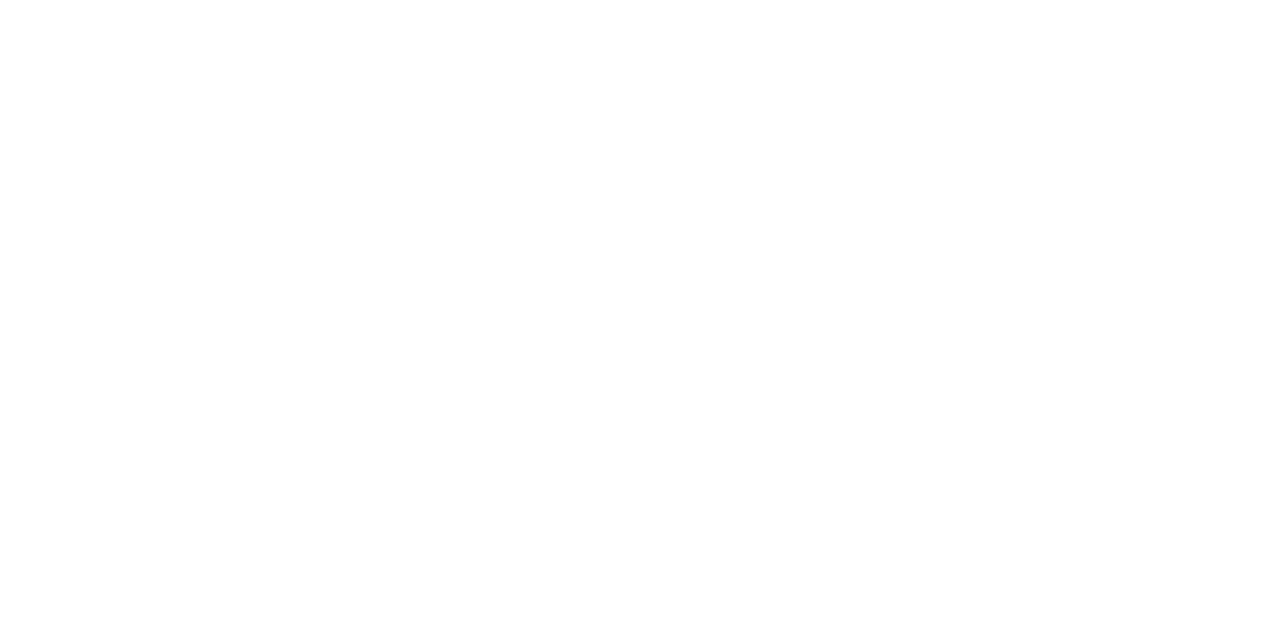
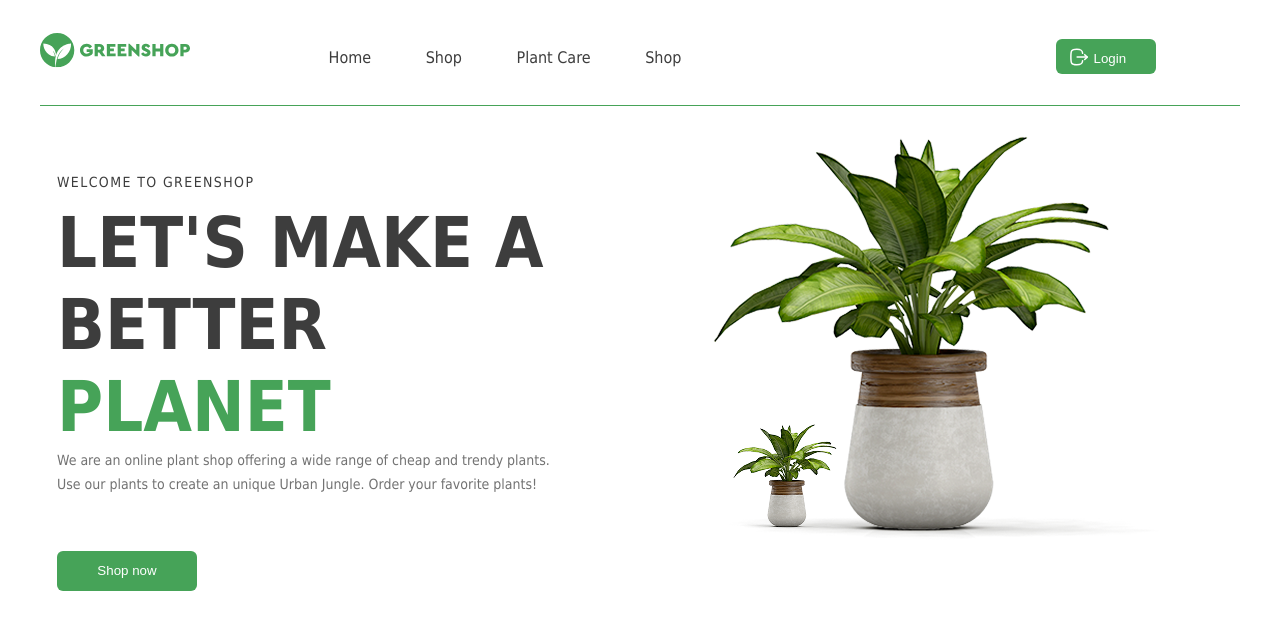
Before and after one commit to lponomarenko0008-svg/test, a plain HTML site: page index.html in a window 1280 px wide. Drawn offline with Linux system fonts and the light colour scheme.

Commit message:
lessons-006

```diff
--- a/css/style.css
+++ b/css/style.css
@@ -0,0 +1,146 @@
+* {
+    margin: 0;
+    box-sizing: border-box;
+}
+
+.body {
+    font-family: Tahoma, sans-serif;
+    font-weight: normal;
+    font-style: normal;
+    font-size: 16px;
+}
+
+.wrapper {
+    width: 1200px;
+    margin: 0 auto;
+}
+
+.header {
+    padding-top: 33px;
+    padding-bottom: 25px;
+    border-bottom: 0.3px #46a358 solid;
+}
+
+.logo {
+    width: 150px;
+    height: 35pt;
+    display: inline-block;
+    vertical-align: middle;
+    padding-right: 244px;
+}
+
+.menu {
+    display: inline-block;
+    vertical-align: middle;
+}
+
+.menu a {
+    display: inline-block;
+    vertical-align: middle;
+    color: #3d3d3d;
+    text-decoration: none;
+    padding-right: 50px;
+}
+
+.menu a:hover {
+    color: #000000;
+}
+
+.menu li {
+    list-style-type: none;
+    display: inline-block;
+    vertical-align: middle;
+}
+
+.btn-login {
+    margin-left: 320px;
+    border-radius: 6px;
+    background: #46A358;
+    width: 100px;
+    height: 35px;
+    color: #FFF;
+    font-weight: 500;
+    border: none;
+    display: inline-block;
+    vertical-align: middle;
+}
+
+.icon {
+    display: inline-block;
+    vertical-align: middle;
+    padding: 7px 1px 8px 0;
+}
+
+.login {
+    display: inline-block;
+    vertical-align: middle;
+    padding: 8px 17px 8px 0;
+    cursor: pointer;
+}
+
+.box {
+    display: inline-block;
+    vertical-align: top;
+    font-size: 0;
+}
+
+.shop-now {
+    display: inline-block;
+    vertical-align: top;
+    height: 450px;
+    width: 530px;
+    padding: 68px 0 85px 17px;
+}
+
+.item {
+    color: #3D3D3D;
+    font-size: 14px;
+    font-style: normal;
+    font-weight: 500;
+    line-height: 16px;
+    /* 114.286% */
+    letter-spacing: 1.4px;
+    text-transform: uppercase;
+    padding-bottom: 12px;
+}
+
+.shop-now h1 {
+    color: #3D3D3D;
+    font-size: 70px;
+    font-style: normal;
+    font-weight: 900;
+    text-transform: uppercase;
+    width: 530px;
+}
+
+.shop-now span {
+    color: #46A358;
+}
+
+.item-2 {
+    color: #727272;
+    font-size: 14px;
+    font-style: normal;
+    font-weight: 400;
+    line-height: 24px;
+    padding-bottom: 55px;
+}
+
+.btn-shop {
+    width: 140px;
+    height: 40px;
+    border-radius: 6px;
+    background: #46A358;
+    color: #FFF;
+    cursor: pointer;
+    border: none;
+    margin-bottom: 85px;
+}
+
+.plants {
+    display: inline-block;
+    vertical-align: top;
+    height: 450px;
+    width: 485px;
+    margin-left: 116px;
+}
--- a/index.html
+++ b/index.html
@@ -3,9 +3,64 @@
 <head>
     <meta charset="UTF-8">
     <meta name="viewport" content="width=device-width, initial-scale=1.0">
+    <link rel="stylesheet" href="./css/style.css">
     <title>Document</title>
 </head>
-<body>
+<body class="body">
+    <div class="wrapper">
+        <header class="header">
+            <a href="#" class="logo">
+                <img src="./img/Logo.svg" alt="">
+            </a>
+            <nav class="menu">
+                <ul>
+                    <li><a href="#">Home</a></li>
+                    <li><a href="#">Shop</a></li>
+                    <li><a href="#">Plant Care</a></li>
+                    <li><a href="#">Shop</a></li>
+                </ul>
+            </nav>
+            <button type="button" class="btn-login">
+                <div class="icon">
+                    <svg width="20" height="20" viewBox="0 0 20 20" fill="none" xmlns="http://www.w3.org/2000/svg">
+                        <path d="M18.1592 10.1003H8.125" stroke="white" stroke-width="1.5" stroke-linecap="round"
+                            stroke-linejoin="round" />
+                        <path d="M15.7202 7.67041L18.1602 10.1004L15.7202 12.5304" stroke="white" stroke-width="1.5"
+                            stroke-linecap="round" stroke-linejoin="round" />
+                        <path
+                            d="M13.6331 6.35817C13.3581 3.37484 12.2414 2.2915 7.79972 2.2915C1.88222 2.2915 1.88222 4.2165 1.88222 9.99984C1.88222 15.7832 1.88222 17.7082 7.79972 17.7082C12.2414 17.7082 13.3581 16.6248 13.6331 13.6415"
+                            stroke="white" stroke-width="1.5" stroke-linecap="round" stroke-linejoin="round" />
+                    </svg>
+                </div>
+                <div class="login">Login</div>
+            </button>
+        </header>
+        <main>
+            <section class="box">
+                <div class="shop-now">
+                    <p class="item">
+                        Welcome to GreenShop
+                    </p>
+                    <h1>
+                        Let's make a better <span>planet</span>
+                    </h1>
+                    <p class="item-2">
+                        We are an online plant shop offering a wide range of cheap and trendy plants. Use our plants to
+                        create an unique Urban Jungle. Order your favorite plants!
+                    </p>
+                    <button type="button" class="btn-shop">
+                        Shop now
+                    </button>
+                </div>
+                <div class="plants">
+                    <img src="./img/plants.png" alt="">
+                </div>
+            </section>
+        </main>
+        <footer class="footer">
 
+        </footer>
+    </div>
 </body>
+
 </html>
```
Also changed, not shown: img/Logo.svg (added), img/icon.svg (added), img/plants.png (added).
